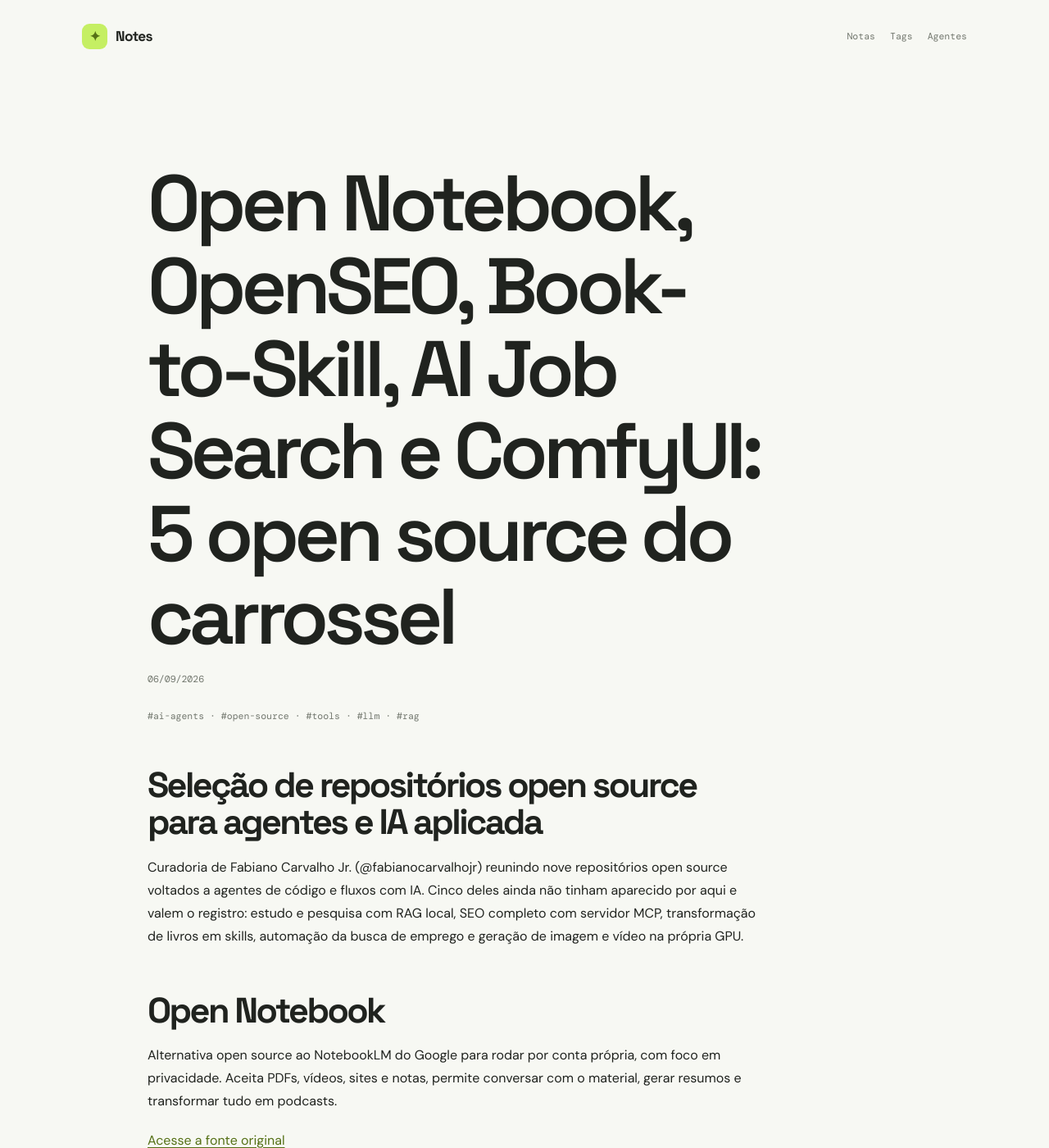
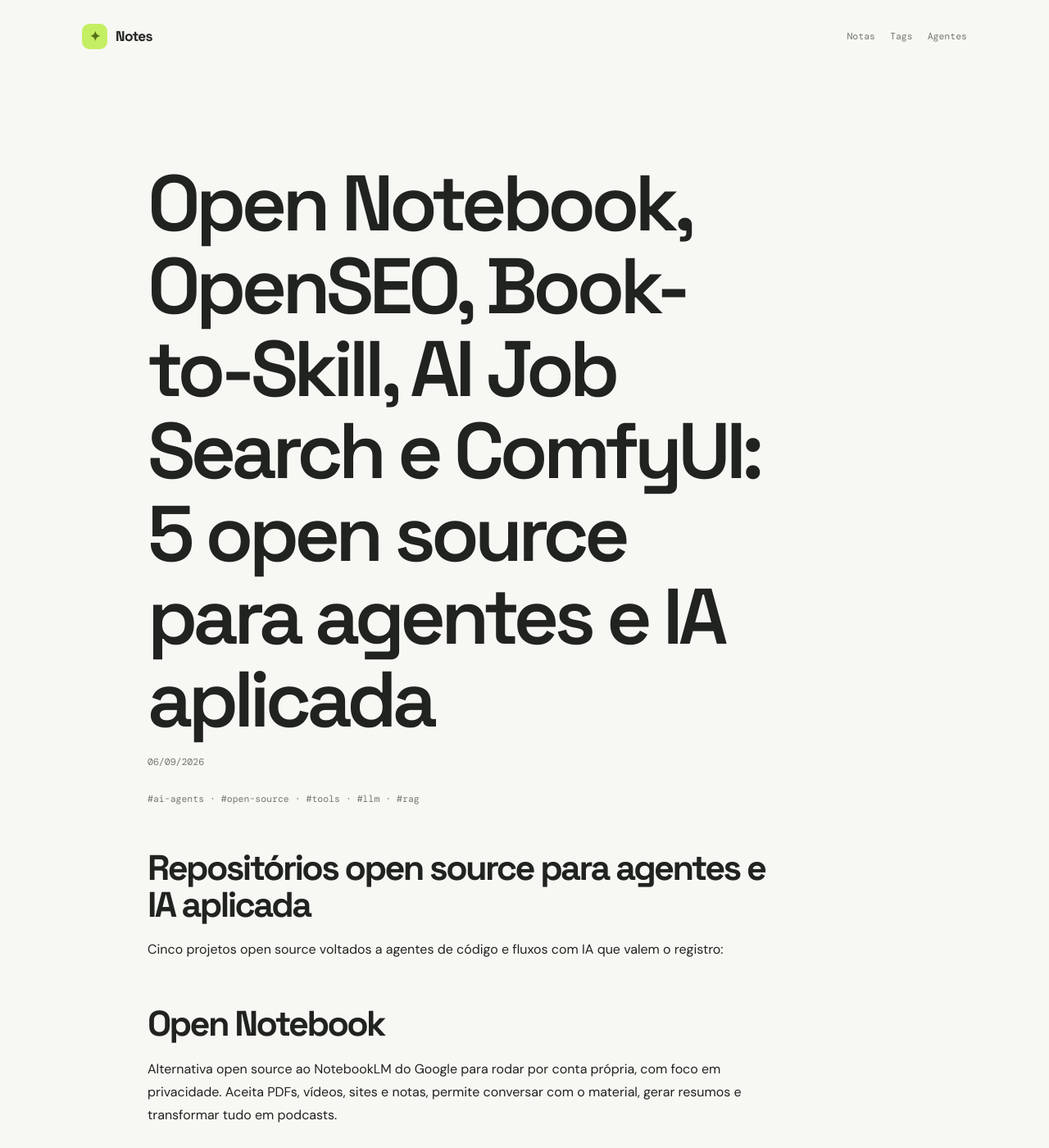
Before and after one commit to ronanrodrigo/notes, a Jekyll site: the page built from _posts/2026-09-06-repos-carrossel-open-notebook-openseo.md, in a window 1280 px wide and 1400 px high. Shown: the whole window at 82% size. Built offline with Jekyll 4.4.1, drawn with Linux system fonts in a browser that asks for light colours.

Commit message:
fix: remove mencoes a carrosseis e autores intermediarios dos posts

```diff
--- a/_posts/2026-09-06-repos-carrossel-open-notebook-openseo.md
+++ b/_posts/2026-09-06-repos-carrossel-open-notebook-openseo.md
@@ -1,5 +1,5 @@
 ---
-title: "Open Notebook, OpenSEO, Book-to-Skill, AI Job Search e ComfyUI: 5 open source do carrossel"
+title: "Open Notebook, OpenSEO, Book-to-Skill, AI Job Search e ComfyUI: 5 open source para agentes e IA aplicada"
 description: "Alternativa open source ao NotebookLM, SEO com MCP, livro virando skill, framework de busca de emprego no Claude Code e geracao de imagem e video na propria GPU."
 date: 2026-09-06
 tags:
@@ -11,9 +11,9 @@
 layout: post
 ---
 
-## Seleção de repositórios open source para agentes e IA aplicada
+## Repositórios open source para agentes e IA aplicada
 
-Curadoria de Fabiano Carvalho Jr. (@fabianocarvalhojr) reunindo nove repositórios open source voltados a agentes de código e fluxos com IA. Cinco deles ainda não tinham aparecido por aqui e valem o registro: estudo e pesquisa com RAG local, SEO completo com servidor MCP, transformação de livros em skills, automação da busca de emprego e geração de imagem e vídeo na própria GPU.
+Cinco projetos open source voltados a agentes de código e fluxos com IA que valem o registro:
 
 ## Open Notebook
 
```
Also changed, not shown: _posts/2026-09-05-skills-oficiais-google-ads.md (+2 -2 lines), _posts/2026-09-06-skills-frontend-taste-guidelines-design.md (+2 -2 lines).
